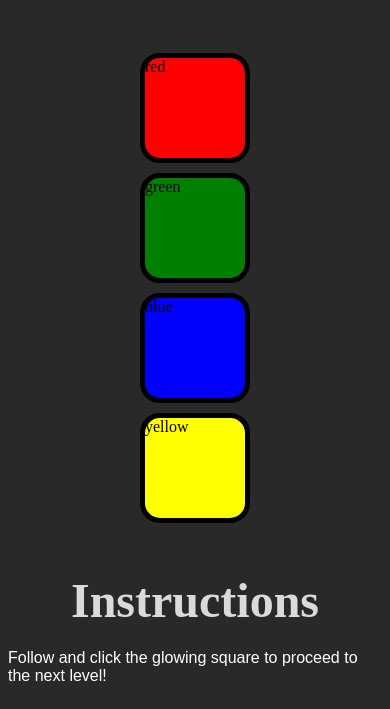
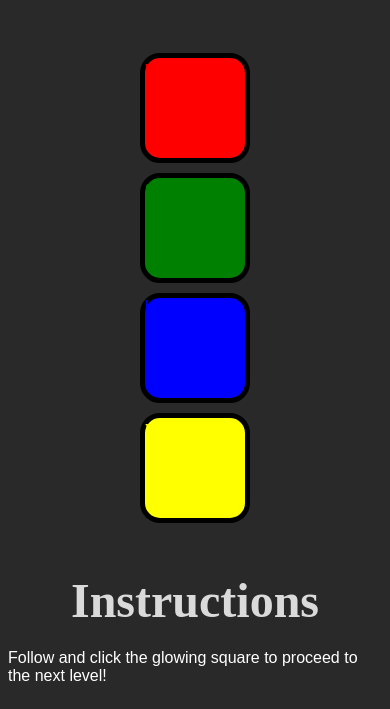
Before and after one commit to speedx77/SimonSays, a plain HTML site: page index.html in a window 390 px wide. Shown: the part 244-953 px from the top of the page. Drawn offline with nearby package versions, Linux system fonts and the light colour scheme; a web font is replaced by a local one.

Commit message:
fix color words mobile

```diff
--- a/style.css
+++ b/style.css
@@ -86,20 +86,24 @@ p {
 
 .red {
     background-color: red;
+    color: red
 }
 
 
 .green {
     background-color: green;
+    color: green
 
 }
 
 .yellow {
     background-color: yellow;
+    color: yellow;
 }
 
 .blue {
     background-color: blue;
+    color: blue;
 }
 
 .simon-click{
```
